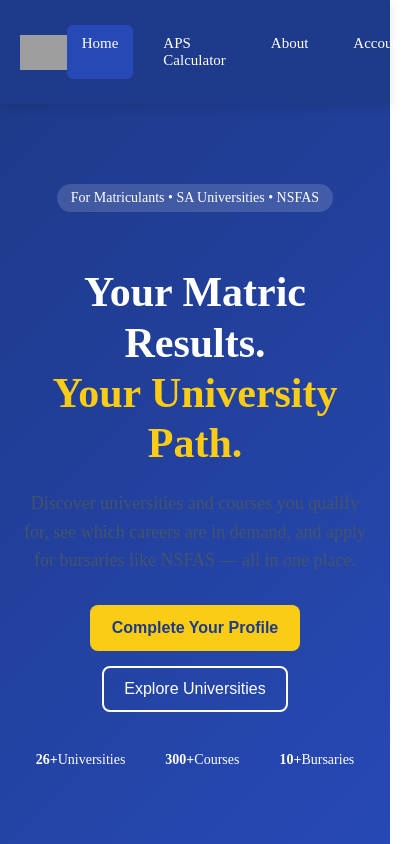
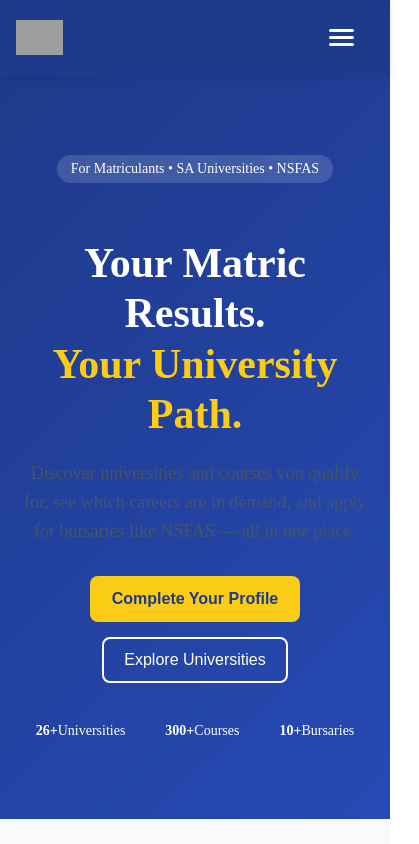
Before and after one commit to mindlos777/matric-pathway-rework, a React (Create React App) app: page / in a window 390 px wide. Shown: the top 844 px of the page, 419 px wide, since content can reach past the window. Built offline with nearby package versions, Linux system fonts and the light colour scheme; grey boxes are pictures that could not be loaded.

Commit message:
responsive navbar + hamburger icon for small screen devices

```diff
--- a/src/navbar.js
+++ b/src/navbar.js
@@ -1,46 +1,23 @@
 import { NavLink } from "react-router-dom";
 import { useAuth } from "./auth/auth";
+import { useState, useEffect } from "react";
 
 export function Navbar() {
   const { user } = useAuth();
   const isLoggedIn = !!user;
+  const [menuOpen, setMenuOpen] = useState(false);
+  const [isMobile, setIsMobile] = useState(window.innerWidth <= 768);
 
-  const styles = {
-    nav: {
-      position: "sticky",
-      top: 0,
-      zIndex: 999,
-      display: "flex",
-      justifyContent: "space-between",
-      alignItems: "center",
-      background: "#1e3a8a",
-      padding: "10px 20px",
-      boxShadow: "0 4px 10px rgba(0,0,0,0.1)",
-      height: "calc(100vh - 90vh)",
-    },
-    logo: {
-      height: "35px",
-      cursor: "default", // non-clickable
-    },
-    linksContainer: {
-      display: "flex",
-      gap: "15px",
-    },
-    link: {
-      color: "white",
-      textDecoration: "none",
-      padding: "10px 15px",
-      borderRadius: "6px",
-      fontSize: "15px",
-      cursor: "pointer",
-      transition: "background 0.3s",
-    },
-    active: {
-      background: "#2749b5",
-    },
+  // Track screen width
+  useEffect(() => {
+    const handleResize = () => {
+      setIsMobile(window.innerWidth <= 768);
+      if (window.innerWidth > 768) setMenuOpen(false);
     };
+    window.addEventListener("resize", handleResize);
+    return () => window.removeEventListener("resize", handleResize);
+  }, []);
 
-  // Dynamic nav items
   const navItems = isLoggedIn
     ? [
         { name: "Dashboard", path: "/dashboard" },
@@ -56,16 +33,85 @@ export function Navbar() {
         { name: "Account", path: "/account" },
       ];
 
+  const styles = {
+    nav: {
+      position: "sticky",
+      top: 0,
+      zIndex: 999,
+      background: "#1e3a8a",
+      padding: "10px 0",
+      boxShadow: "0 4px 10px rgba(0,0,0,0.1)",
+    },
+    container: {
+      maxWidth: "900px",
+      width: "100%",
+      margin: "0 auto",
+      display: "flex",
+      justifyContent: "space-between",
+      alignItems: "center",
+      flexWrap: "wrap",
+      padding: "10px 16px",
+    },
+    logo: {
+      height: "35px",
+      cursor: "default",
+    },
+    linksContainer: {
+      display: isMobile ? (menuOpen ? "flex" : "none") : "flex",
+      flexDirection: isMobile ? "column" : "row",
+      gap: "20px",
+      width: isMobile ? "100%" : "auto",
+      marginTop: isMobile ? "10px" : "0",
+      padding: "0px 20px",
+    },
+    link: {
+      color: "white",
+      textDecoration: "none",
+      padding: "10px 15px",
+      borderRadius: "6px",
+      fontSize: "15px",
+      cursor: "pointer",
+      transition: "background 0.3s",
+    },
+    active: {
+      background: "#2749b5",
+    },
+    hamburger: {
+      display: isMobile ? "flex" : "none",
+      flexDirection: "column",
+      cursor: "pointer",
+      gap: "4px",
+      padding: "0px 20px",
+    },
+    bar: {
+      width: "25px",
+      height: "3px",
+      backgroundColor: "white",
+      borderRadius: "2px",
+    },
+  };
+
   return (
     <nav style={styles.nav}>
-      {/* Logo on the left */}
+      <div style={styles.container}>
+        {/* Logo */}
         <img
           src="/nodebox/src/images/FullLogo_Transparent_NoBuffer.png"
           alt="Matric Pathway logo"
           style={styles.logo}
         />
 
-      {/* Nav items on the right */}
+        {/* Hamburger Menu */}
+        <div
+          style={styles.hamburger}
+          onClick={() => setMenuOpen((prev) => !prev)}
+        >
+          <span style={styles.bar}></span>
+          <span style={styles.bar}></span>
+          <span style={styles.bar}></span>
+        </div>
+
+        {/* Nav Links */}
         <div style={styles.linksContainer}>
           {navItems.map((item, index) => (
             <NavLink
@@ -75,11 +121,13 @@ export function Navbar() {
                 ...styles.link,
                 ...(isActive ? styles.active : {}),
               })}
+              onClick={() => setMenuOpen(false)}
             >
               {item.name}
             </NavLink>
           ))}
         </div>
+      </div>
     </nav>
   );
 }
```
Lines whose indentation alone changed are shown as unchanged.
